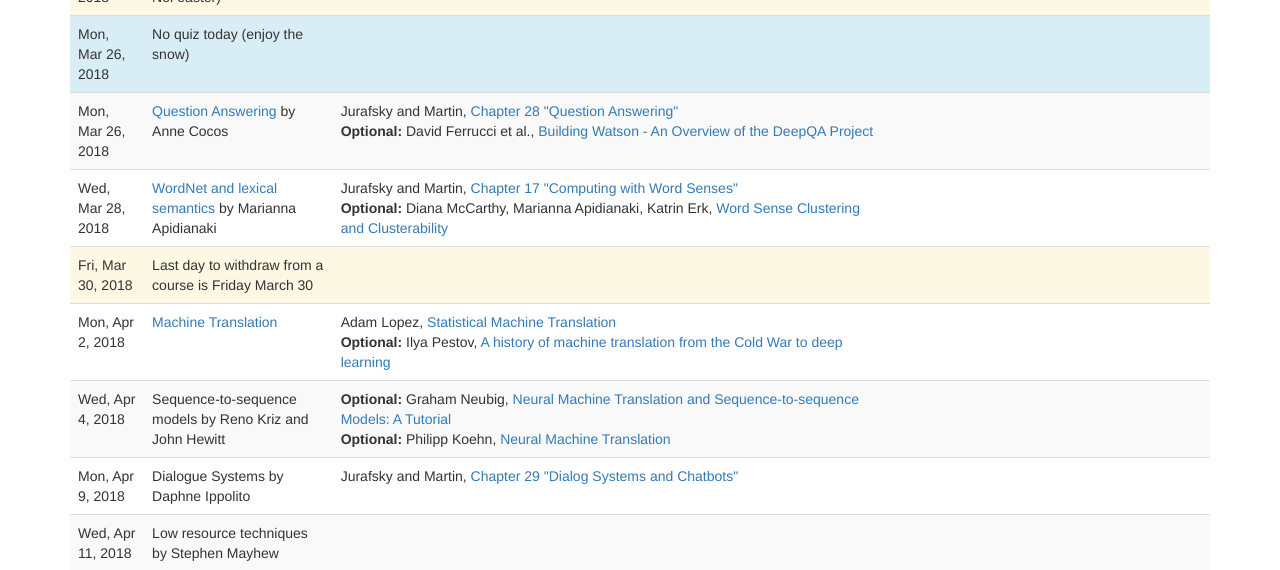
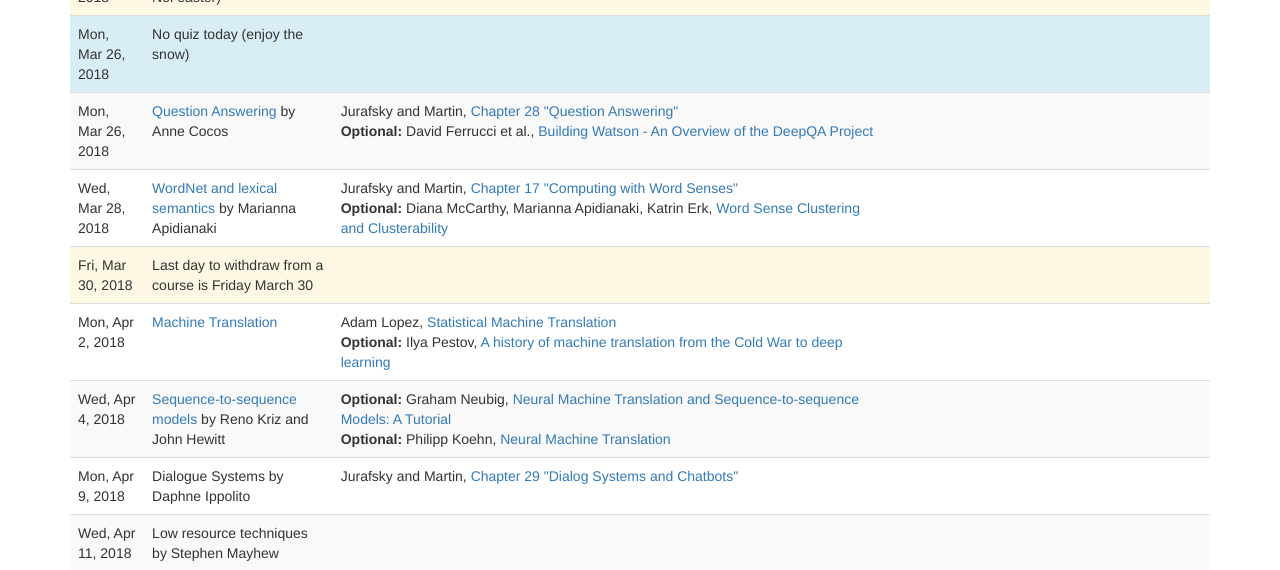
Before and after one commit to computational-linguistics-class/computational-linguistics-class.github.io, a Jekyll site: the page built from lectures.md, in a window 1280 px wide and 900 px high, scrolled down 2590 px. Shown: the top 570 px of the window. Built offline with Jekyll 4.4.1, drawn with Linux system fonts in a browser that asks for light colours; nearby versions of some CDN libraries; a script that is not in the unit is left out; part of the change alters nothing that is shown.

```diff
--- a/_data/lectures.yaml
+++ b/_data/lectures.yaml
@@ -406,7 +406,7 @@
       optional: true
 -
   date: 2018-04-04
-  slides:
+  slides: slides/14-seq2seq.pdf
   title:  Sequence-to-sequence models
   speaker: Reno Kriz and John Hewitt
   readings:
```
Also changed, not shown: 1 other file.
